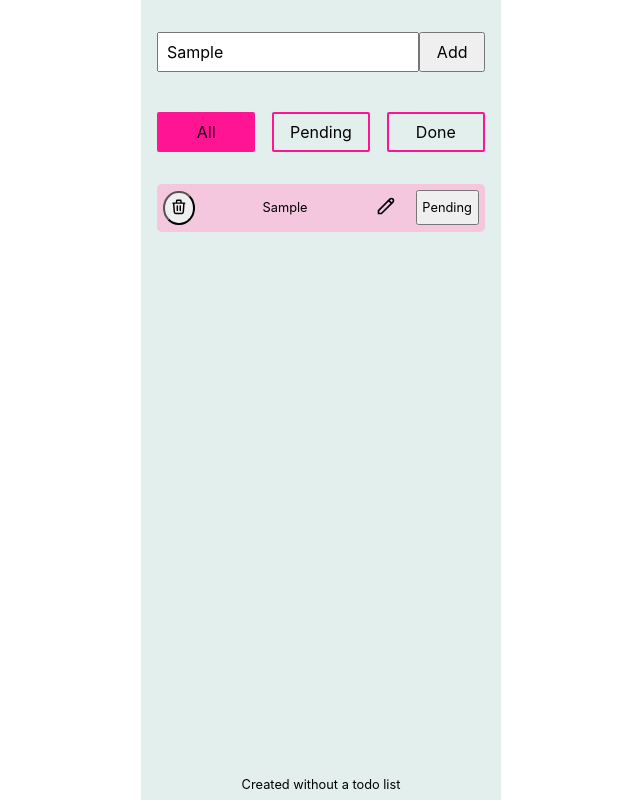
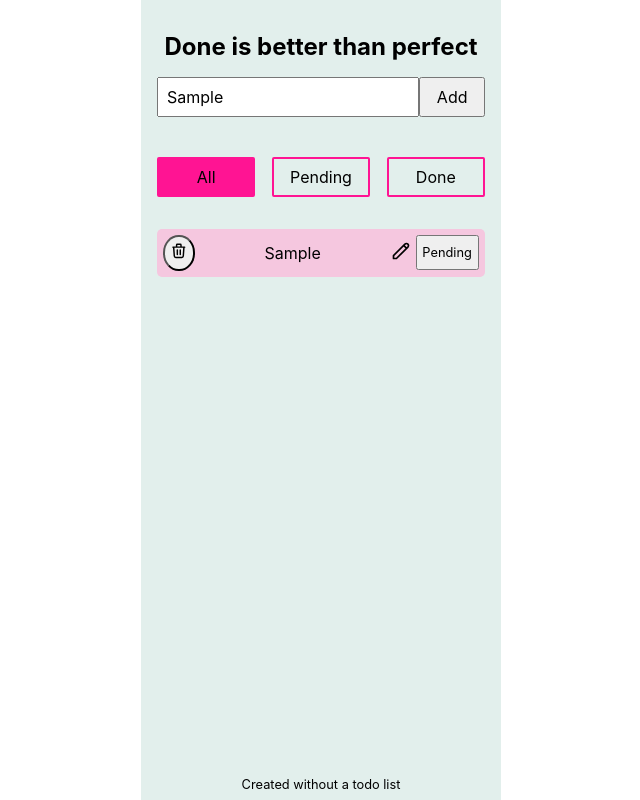
Before and after one commit to PulexIrritans/ToDo-List, a React (Create React App) app: page / in a window 1280 px wide. Both pictures are taken after typing "Sample" into the empty fields and a click on the button "Add". Shown: the whole page, without its empty margins (319-959 px from the left). Built offline with nearby package versions, Linux system fonts and the light colour scheme.

Commit message:
Add header

```diff
--- a/src/App.css
+++ b/src/App.css
@@ -23,10 +23,14 @@
   margin-bottom: 2rem;
 }
 
-.Header-input {
+input {
   width: 80%;
   padding: 0.5rem 0.5rem;
+}
 
+h1 {
+  font-size: 1.5rem;
+  margin-bottom: 1rem;
 }
 
 .Header-button {
@@ -69,11 +73,12 @@
   display: flex;
   justify-content: space-between;
   align-items: center;
-  gap: 20px;
+  gap: 5px;
   background-color: rgb(245, 199, 223);
   padding: 0.4rem;
   border-radius: 5px;
-  font-size: 0.8rem;
+  font-size: inherit;
+
 }
 
 .On {
--- a/src/App.jsx
+++ b/src/App.jsx
@@ -32,6 +32,7 @@ function App() {
     const newItems = [...todoItemsList];
     newItems.push(todo);
     setTodoItemsList(newItems);
+
   };
 
   const updateTodoList = (id, updatedTodoText) => {
--- a/src/Components/Header.jsx
+++ b/src/Components/Header.jsx
@@ -1,11 +1,14 @@
 const Header = ({ add, handleInput, newTodo }) => {
 
     return (
+        <>
+        <h1>Done is better than perfect</h1>
         <div className="Header">
-            <input className="Header-input" onInput={handleInput} type="text" name="" id="" placeholder="My new Todos"/>
+            <input className="Header-input" onInput={handleInput} type="text" name="" id="" placeholder="My new Todo"/>
             <button className="Header-button" onClick={() => add(newTodo)}>Add</button>
 
         </div>
+        </>
     )
 }
 
```
